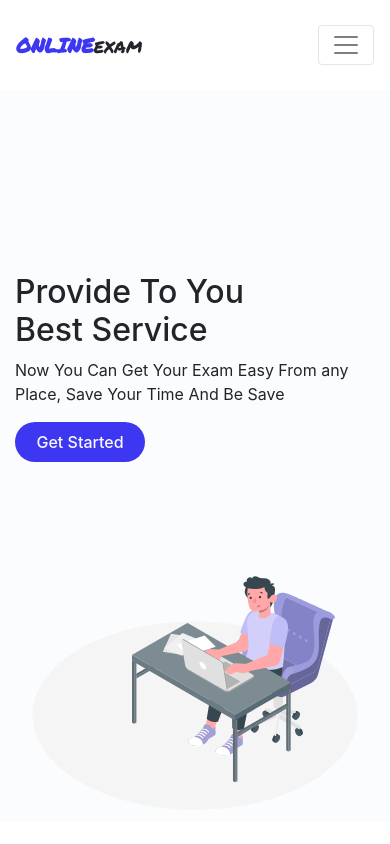
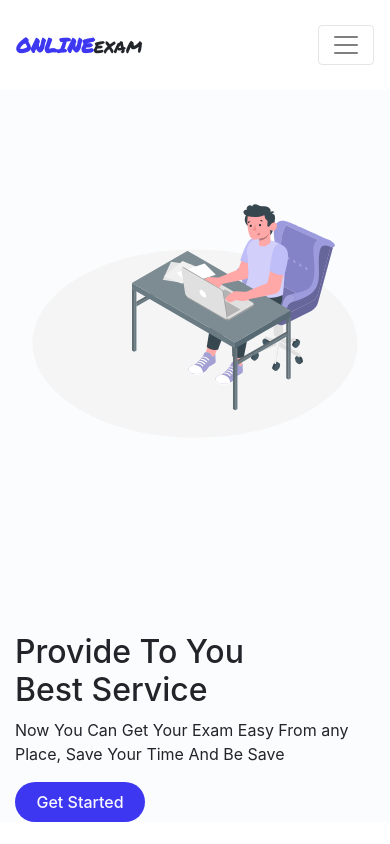
Before and after one commit to Ahmed-Radi/GP-Front-End, a plain HTML site: page index.html in a window 390 px wide. Drawn offline with Linux system fonts and the light colour scheme.

Commit message:
change order of the contect
change order of the content in all screens

```diff
--- a/index.html
+++ b/index.html
@@ -64,7 +64,7 @@
     <section class="first-section">
         <div class="container">
             <div class="row">
-                <div class="f-info col-sm-5">
+                <div class="f-info col-sm-5 order-lg-1 order-md-1 order-sm-1 order-2">
                     <div class="inner-info">
                         <h2>Provide To You<br /> Best Service</h2>
                         <p>Now You Can Get Your Exam Easy From any Place, Save Your Time And Be Save</p>
@@ -72,7 +72,7 @@
                     </div>
                 </div>
                 <!-- <div class="clearfix"></div> -->
-                <div class="f-img col-sm-7">
+                <div class="f-img col-sm-7 order-lg-2 order-md-2 order-sm-2 order-1">
                     <img src="./img/Student.svg" alt="Student" />
                 </div>
             </div>
```
